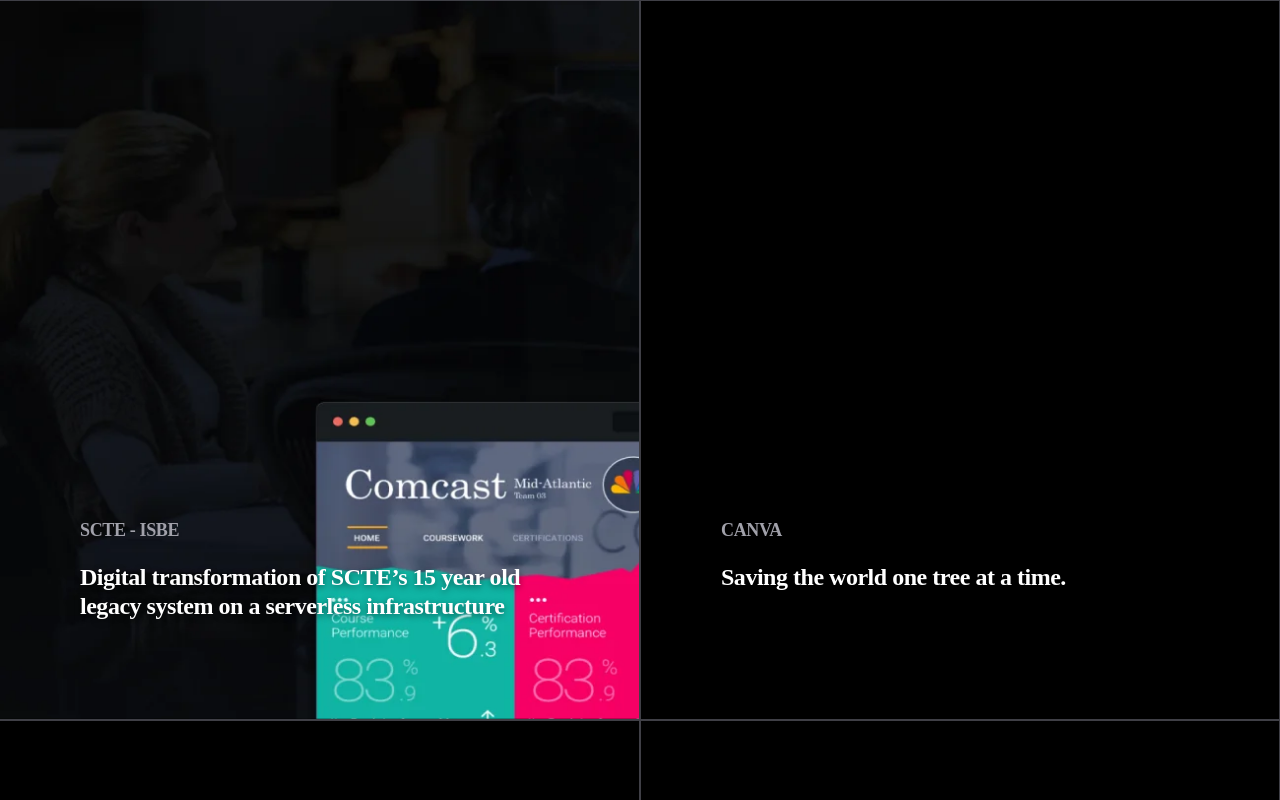
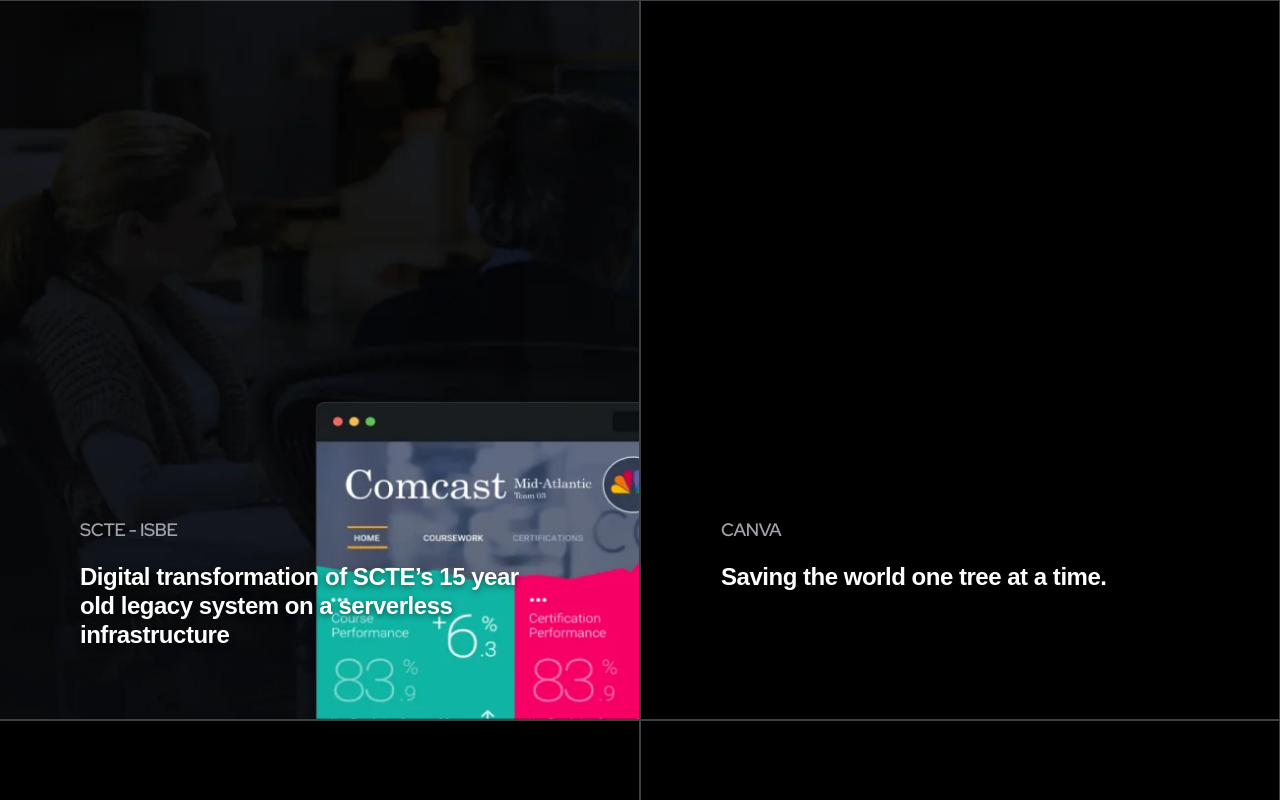
Before and after one commit to adnanadilalpha/alphasquad4.0, a Next.js app: page /components/dope/component/CaseView in a window 1280 px wide. Shown: the top 800 px of the page. Built offline with nearby package versions, Linux system fonts and the light colour scheme.

Commit message:
fonts fixed

```diff
--- a/pages/_document.js
+++ b/pages/_document.js
@@ -6,7 +6,7 @@
       <Head>
       <link rel="preconnect" href="https://fonts.googleapis.com" />
 <link rel="preconnect" href="https://fonts.gstatic.com" crossorigin />
-<link href="https://fonts.googleapis.com/css2?family=Archivo:wght@100;200;300;400;500;600;700;800;900&display=swap" rel="stylesheet" />
+<link href="https://fonts.googleapis.com/css2?family=Antonio:wght@700&family=Archivo:wght@400;700&family=Red+Hat+Display:wght@300;400;500;600;700&display=swap" rel="stylesheet" />
       </Head>
       <body>
         <Main />
--- a/pages/components/dope/dope.css
+++ b/pages/components/dope/dope.css
@@ -424,7 +424,7 @@
 
 .tagline--dope {
     margin: 520px 80px auto 80px;
-    font-family: 'Basement Grotesque';
+    font-family: 'Red Hat Display', sans-serif;
     font-style: normal;
     font-weight: 600;
     font-size: 20px;
@@ -445,7 +445,7 @@
     height: 76px;
     margin: 24px 80px 80px 80px;
 
-    font-family: 'Basement Grotesque';
+    font-family: 'Basement Grotesque', sans-serif;
     font-style: normal;
     font-weight: 800;
     font-size: 32px;
```
